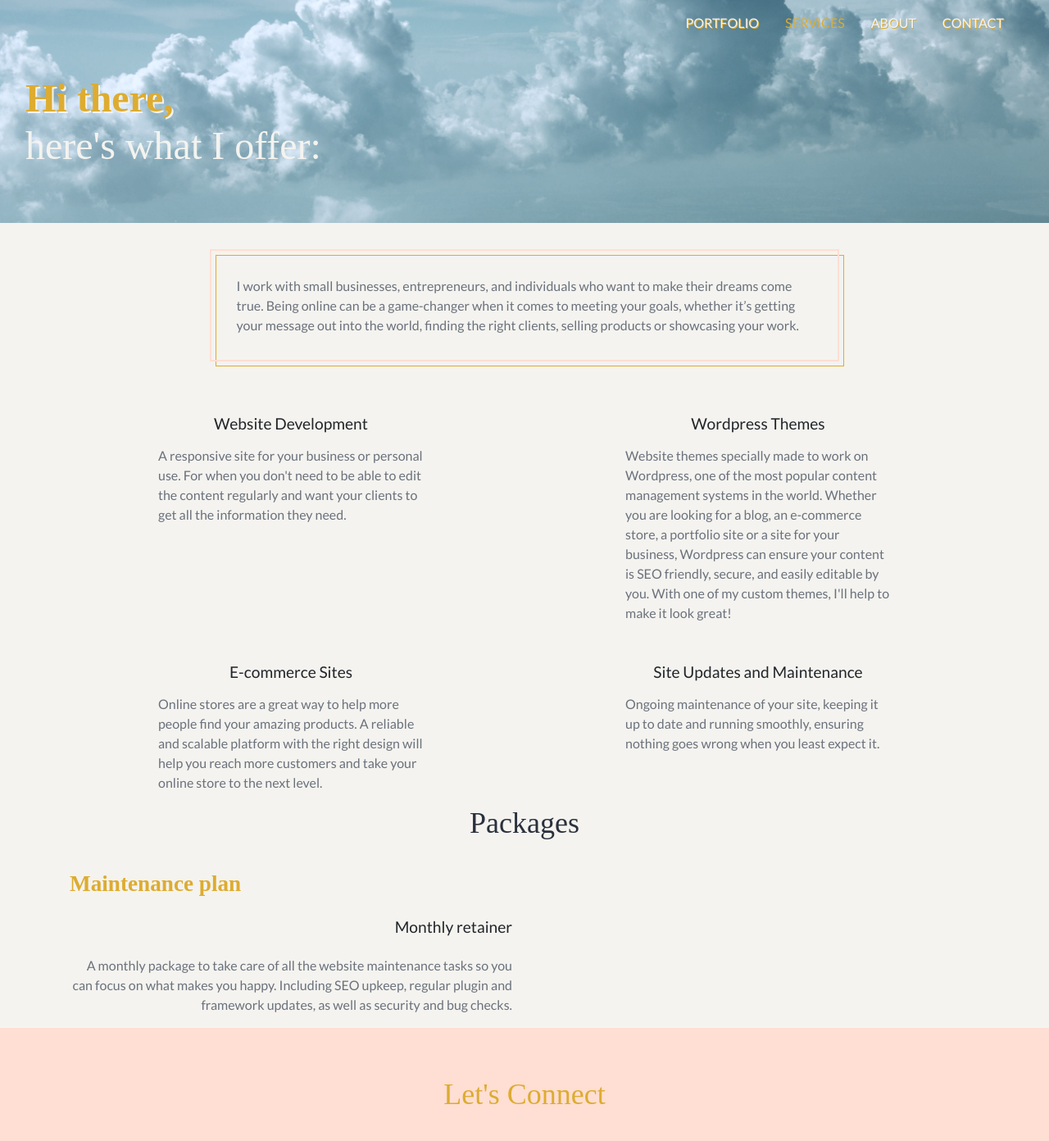
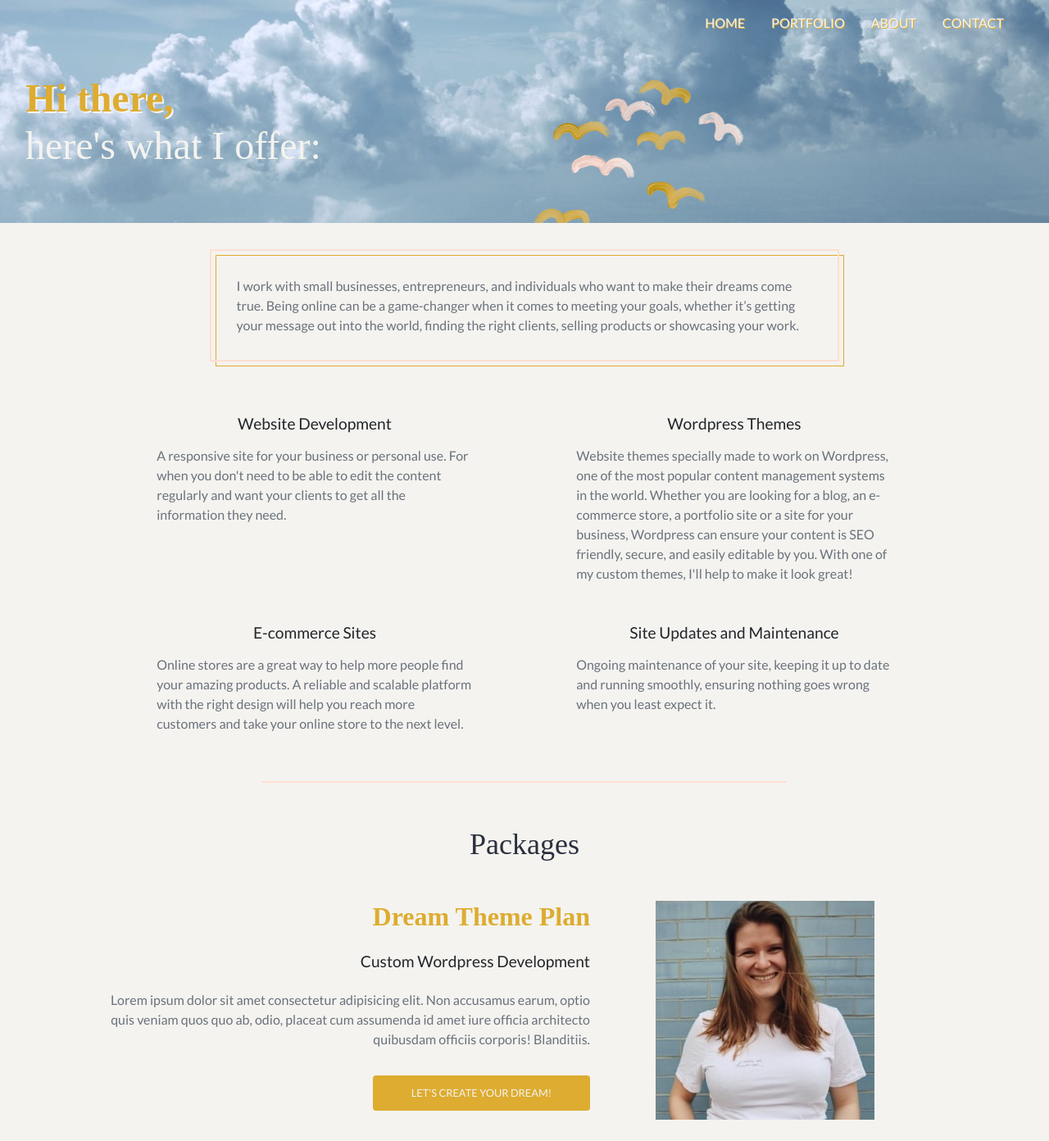
Before and after one commit to sabinevidal/sabine-portfolio, a plain HTML site: page services.html in a window 1280 px wide. Shown: the top 1392 px of the page at 82% size. Drawn offline with nearby package versions, Linux system fonts and the light colour scheme; a web font is replaced by a local one.

Commit message:
Added birds and updated services page

```diff
--- a/css/main.css
+++ b/css/main.css
@@ -56,7 +56,7 @@ button.navbar-toggle {
 
 /*--- header ---*/
 .header {
-    background-image: url('../img/sky-hero.png');
+    background-image: url('../img/hero-sky.png');
     background-size: cover;
     background-position: center center;
     background-repeat: no-repeat;
@@ -86,6 +86,33 @@ header h2{
   margin:2rem;
   color: #F4F3EF;
 }
+
+.birds img {
+  width: 70%;
+}
+
+.birds-pink {
+  position: absolute;
+  bottom: 4.5rem;
+  left: 0rem;
+}
+
+.birds-yellow {
+  position: absolute;
+  bottom: 4.5rem;
+  left: 0rem;
+}
+
+/* .birds-pink.services  {
+  position: absolute;
+  bottom: -1rem;
+  left: 7rem;
+}
+.birds-yellow.services {
+  position: absolute;
+  bottom: -1rem;
+  left: 7rem;
+} */
 
   /* .overlay {
     position: absolute;
@@ -201,7 +228,7 @@ hr {
 /* *** SERVICES PAGE *** */
 
 .services-header {
-  background-image: url('../img/sky-hero.png');
+  background-image: url('../img/hero-sky.png');
   background-size: cover;
   background-position: center center;
   background-repeat: no-repeat;
@@ -224,6 +251,20 @@ font-weight: 700;
 text-shadow: 2px 2px #F4F3EF;
 }
 
+.birds-pink.services  {
+  position: absolute;
+  bottom: -2rem;
+  left: 5rem;
+}
+.birds-yellow.services {
+  position: absolute;
+  bottom: -2rem;
+  left: 5rem;
+}
+
+#services {
+  padding-bottom: 2%;
+}
 #services-bio p {
   width: 90%;
   margin: 4%;
@@ -257,16 +298,20 @@ text-shadow: 2px 2px #F4F3EF;
 }
 
 .services-container p {
-  width: 60%;
+  width: 70%;
   margin: 1rem auto;
+
 }
 
+#packages .row {
+  padding-bottom: 2rem;
+}
 #packages h3 {
   font-family: 'ovo', serif;
   font-size: 2.25rem;
   text-align: center;
   color: #2A303D;
-  padding-bottom: 2%;
+  padding: 5% 0 3%;
 }
 
 #packages h4 {
@@ -282,21 +327,46 @@ text-shadow: 2px 2px #F4F3EF;
 
 }
 
-#packages .col-sm {
+#packages .col-sm-7 {
   width: 80%;
-
 }
 
-.right #packages h4, #packages h5, #packages p {
-  text-align: right;
+#packages img {
+  display: none;
 }
+
+#packages .btn {
+  font-family: 'lato', sans-serif;
+  font-size: 0.8rem;
+  text-align: center;
+  color: #F4F3EF;
+  background: #DDAC30;
+  border: none;
+  padding: 2% 8%;
+  text-transform: uppercase;
+  margin: 1rem 0;
+}
+
+#packages .btn:hover {
+  background: #ECD18E;
+}
+
+/*
+Birds in section
+#services .birds img {
+  width: 50%;
+  margin: 0;
+  border: none;
+  bottom: 32rem;
+    left: 10rem;
+} */
 
 
 /* *** End SERVICES PAGE *** */
 
 /* *** PORTFOLIO PAGE *** */
 .portfolio-header {
-  background-image: url('../img/sky-hero.png');
+  background-image: url('../img/hero-sky.png');
   background-size: cover;
   background-position: center center;
   background-repeat: no-repeat;
@@ -318,6 +388,27 @@ color: #DDAC30;
 font-weight: 700;
 text-shadow: 2px 2px #F4F3EF;
 }
+
+.birds-pink.portfolio  {
+  position: absolute;
+  bottom: -2rem;
+  left: 5rem;
+}
+.birds-yellow.portfolio {
+  position: absolute;
+  bottom: -2rem;
+  left: 5rem;
+}
+
+/*
+Birds in section
+#portfolio .birds img {
+  width: 50%;
+  margin: 0;
+  border: none;
+  bottom: 32rem;
+    left: 10rem;
+} */
 
 
 /* *** End PORTFOLIO PAGE *** */
@@ -440,8 +531,61 @@ text-shadow: 2px 2px #F4F3EF;
   }
   .description h2 {
     font-size: 1.8rem;
-    padding-right: 32rem;
+    padding-right: 12rem;
   }
+
+  .birds img {
+    width: 40%;
+  }
+  .birds-pink {
+    position: absolute;
+    bottom: 8rem;
+    left: 20rem;
+  }
+
+  .birds-yellow {
+    position: absolute;
+    bottom: 8rem;
+    left: 20rem;
+  }
+
+  .birds-pink.services  {
+    position: absolute;
+    bottom: -1rem;
+    left: 25rem;
+  }
+  .birds-yellow.services {
+    position: absolute;
+    bottom: -1rem;
+    left: 25rem;
+  }
+  .birds-pink.portfolio  {
+    position: absolute;
+    bottom: -1rem;
+    left: 25rem;
+  }
+  .birds-yellow.portfolio {
+    position: absolute;
+    bottom: -1rem;
+    left: 25rem;
+  }
+
+/*
+Birds in section
+#portfolio .birds img {
+  width: 40%;
+  margin: 0;
+  border: none;
+  bottom: 45rem;
+  left: 25rem;
+}
+#services .birds img {
+  width: 40%;
+  margin: 0;
+  border: none;
+  bottom: 45rem;
+  left: 25rem;
+} */
 
   .navbar-toggle {
     display: none;
@@ -472,18 +616,93 @@ text-shadow: 2px 2px #F4F3EF;
     font-size: 1.8rem;
     padding-right: 32rem;
   }
+  .services-container {
+    width: 80%;
+  }
+  .services-container p {
+    width: 80%;
+    margin: 1rem auto;
+    font-size: 0.9rem;
+  }
+
   #services-bio p {
     font-size: 1rem;
   }
+  #packages h3 {
+
+    padding: 3% 0;
+  }
 
   #packages h4 {
-    font-size: 1.7rem;
+    font-size: 2rem;
   }
+
+  #packages .right {
+    text-align: right;
+  }
+
+  #packages .left {
+    text-align: left;
+  }
+  #packages img {
+    display: initial;
+    width: 60%;
+    margin: 0 10%;
+  }
+
+  #packages .left img {
+    margin-left: 8rem;
+  }
+  #packages .right img {
+    margin-right: 8rem;
+  }
+
+  #packages .left .col-sm-7 {
+   padding-right: 4rem;
+  }
+  #packages .right .col-sm-7 {
+    padding-left: 4rem;
+   }
+
+
 
 }
 
 /* Large devices (desktops, 992px and up) */
 @media (min-width: 992px) {
+
+  .description h2 {
+    font-size: 1.8rem;
+    padding-right: 32rem;
+  }
+  .birds-pink {
+    position: absolute;
+    bottom: 3rem;
+    left: 36rem;
+  }
+
+  .birds-yellow {
+    position: absolute;
+    bottom: 3rem;
+    left: 36rem;
+  }
+
+  /*
+  Birds in section
+  #portfolio .birds img {
+    width: 40%;
+    margin: 0;
+    border: none;
+    bottom: 27rem;
+    left: 35rem;
+  }
+  #services .birds img {
+    width: 40%;
+    margin: 0;
+    border: none;
+    bottom: 27rem;
+    left: 35rem;
+  } */
 
   #about .col-md p {
     margin-top: 10%;
@@ -495,9 +714,21 @@ text-shadow: 2px 2px #F4F3EF;
   #portfolio p {
     font-size: 0.9rem;
   }
+
+  .services-container p {
+    width: 80%;
+    margin: 1rem auto;
+    font-size: 1rem;
+  }
   #services-bio p {
     padding: 0;
     font-size: 1rem;
+  }
+
+
+
+  #packages .row {
+    padding-bottom: 5rem;
   }
 
 }
--- a/services.html
+++ b/services.html
@@ -30,10 +30,10 @@
                     <div class="collapse navbar-collapse" id="main-navigation">
                       <ul class="navbar-nav">
                         <li class="nav-item">
-                          <a class="nav-link" href="#./portfolio.html">Portfolio</a>
+                          <a class="nav-link" href="./index.html">Home</a>
                         </li>
                         <li class="nav-item">
-                          <a class="nav-link" href="./services.html" style="color:#DDAC30; text-shadow: none;">Services</a>
+                          <a class="nav-link" href="./portfolio.html">Portfolio</a>
                         </li>
                         <li class="nav-item">
                           <a class="nav-link" href="./index.html#about">About</a>
@@ -46,10 +46,15 @@
                   </nav>
                 <div class="description">
                   <h1><span>Hi there,</span><br>here's what I offer:</h1>
-                  </div>
+                </div>
+                <div class="birds">
+                    <img src="./img/birds-pink.png" alt="pink painted birds" class="birds-pink services">
+                    <img src="./img/birds-yellow.png" alt="yellow painted birds" class="birds-yellow services">
+                </div>
         </header>
 
         <section id="services">
+
             <div id="services-bio">
               <p>I work with small businesses, entrepreneurs, and individuals who want to make their dreams come true. Being online can be a game-changer when it comes to meeting your goals, whether it’s getting your message out into the world, finding the right clients, selling products or showcasing your work.</p>
             </div>
@@ -76,34 +81,41 @@
                 </div>
             </div>
         </section>
-
+  <hr>
         <section id="packages">
           <h3>Packages</h3>
-          <div class="container">
+          <div class="container packages-container">
               <div class="row right">
-                  <div class="col-sm">
-
+                  <div class="col-sm-7">
+                    <h4>Dream Theme Plan</h4>
+                    <h5>Custom Wordpress Development </h5>
+                    <p>Lorem ipsum dolor sit amet consectetur adipisicing elit. Non accusamus earum, optio quis veniam quos quo ab, odio, placeat cum assumenda id amet iure officia architecto quibusdam officiis corporis! Blanditiis.</p>
+                    <a class="btn btn-primary" href="./index.html#contact">Let's create your dream!</a>
                   </div>
-                  <div class="col-sm">
-
+                  <div class="col-sm-5">
+                    <img src="./img/headshot.jpg">
                   </div>
               </div>
               <div class="row left">
-                  <div class="col-sm">
-
+                  <div class="col-sm-5">
+                    <img src="./img/headshot.jpg">
                   </div>
-                  <div class="col-sm">
-
+                  <div class="col-sm-7">
+                    <h4>Website Plan</h4>
+                    <h5>Customised site</h5>
+                    <p>Lorem ipsum dolor, sit amet consectetur adipisicing elit. Quia nam laboriosam numquam id at quibusdam fuga. Ratione, tempora enim ad voluptatum quo possimus eum odit eaque officiis. Minima, dicta doloribus. </p>
+                    <a class="btn btn-primary" href="./index.html#contact">Let's build your website!</a>
                   </div>
               </div>
               <div class="row right">
-                  <div class="col-sm">
+                  <div class="col-sm-7">
                     <h4>Maintenance plan</h4>
                     <h5>Monthly retainer </h5>
                     <p>A monthly package to take care of all the website maintenance tasks so you can focus on what makes you happy. Including SEO upkeep, regular plugin and framework updates, as well as security and bug checks. </p>
+                    <a class="btn btn-primary" href="./index.html#contact">Here to help!</a>
                   </div>
-                  <div class="col-sm">
-
+                  <div class="col-sm-5">
+                    <img src="./img/headshot.jpg">
                   </div>
               </div>
           </div>
```
Also changed, not shown: index.html (+6 -1 lines), portfolio.html (+11 -3 lines), img/birds-pink.png (added), img/birds-yellow.png (added), img/hero-sky.JPG (added), img/hero-sky.png (added).
